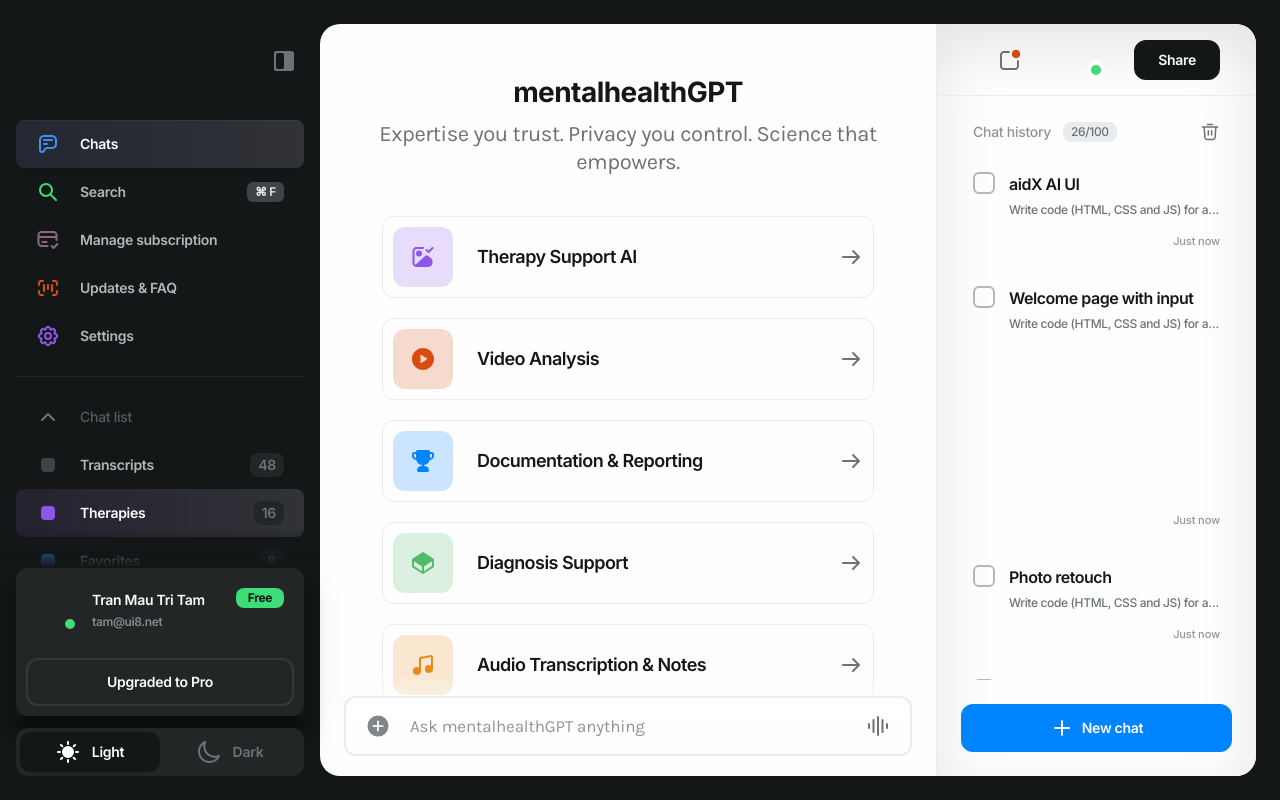
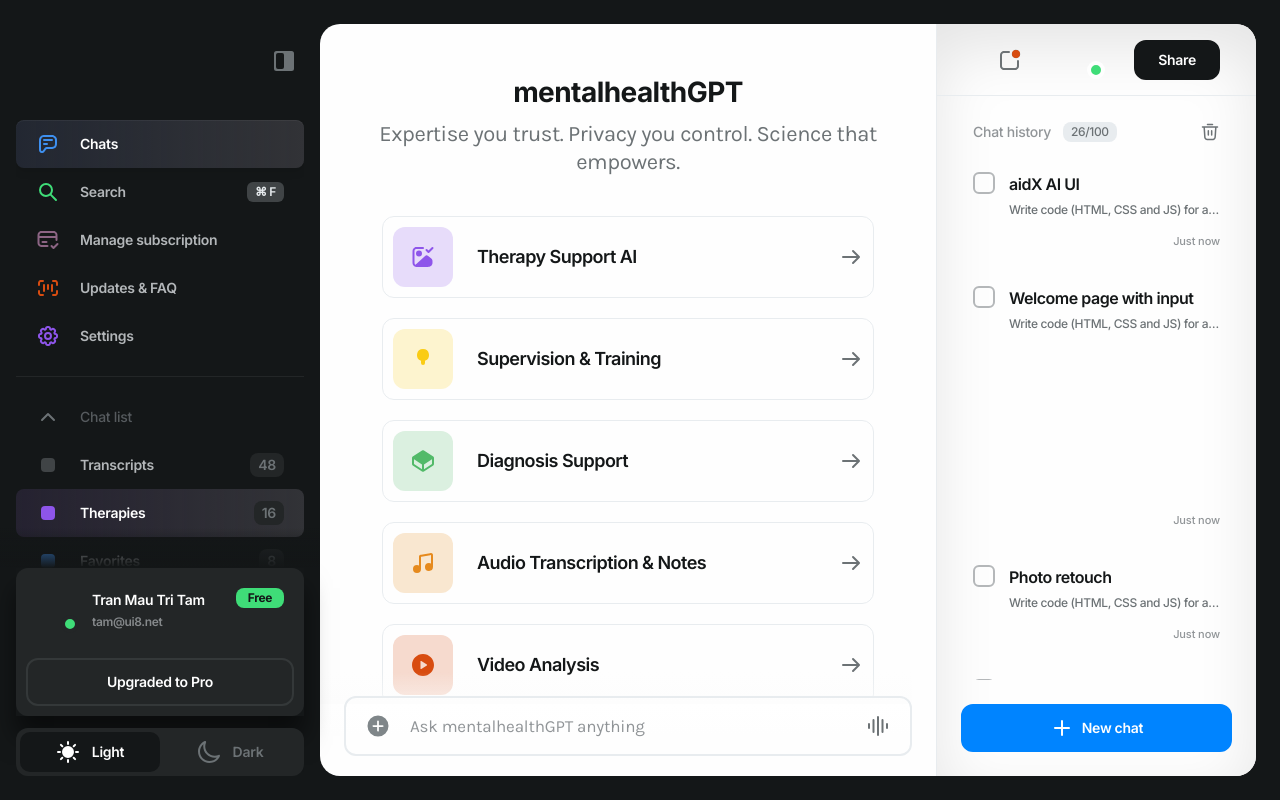
Before and after one commit to aidX-AG/mentalhealth-GPT, a Next.js app: page / in a window 1280 px wide. Built offline with nearby package versions, Linux system fonts and the light colour scheme; what @rvxlab/tailwind-plugin-ios-full-height would draw is missing.

Commit message:
feat(navigation): add Supervision & Training with lightbulb icon

```diff
--- a/components/Icon/index.tsx
+++ b/components/Icon/index.tsx
@@ -122,6 +122,8 @@ const icons: IconsType = {
         "M19.5 2A2.5 2.5 0 0 1 22 4.5v15a2.5 2.5 0 0 1-2.5 2.5h-15A2.5 2.5 0 0 1 2 19.5v-15A2.5 2.5 0 0 1 4.5 2h15zM10 4H6a2 2 0 0 0-2 2h0v12a2 2 0 0 0 2 2h0 4a2 2 0 0 0 2-2h0V6a2 2 0 0 0-2-2h0z",
     trash: "M15 2.1a.9.9 0 0 1 .122 1.792L15 3.9H9a.9.9 0 0 1-.122-1.792L9 2.1h6zm6 3a.9.9 0 0 1 .122 1.792L21 6.9h-1.159l-.691 10.361-.045.567c-.095 1.043-.221 1.573-.523 2.102a3.9 3.9 0 0 1-1.688 1.579l-.224.101c-.332.137-.661.21-1.184.248l-.38.021-.451.013-1.147.008-3.616-.001-.51-.006-.434-.011-.37-.018-.316-.027c-.341-.038-.595-.097-.84-.189l-.21-.087-.107-.05a3.9 3.9 0 0 1-1.688-1.579l-.166-.325-.088-.223c-.054-.154-.098-.32-.135-.518l-.053-.321-.046-.38-.063-.708-.062-.878L4.158 6.9H3a.9.9 0 0 1-.122-1.792L3 5.1h18zm-2.963 1.8H5.962l.691 10.315.066.741.034.277.036.226.04.185.045.152.051.129.059.115a2.1 2.1 0 0 0 .909.85l.126.054.142.044.168.035.206.027.255.02.314.014.606.012.784.003 3.776-.003.583-.011.307-.013.252-.018.206-.024.089-.014.155-.034.132-.042.118-.051a2.1 2.1 0 0 0 .909-.85c.074-.13.131-.285.179-.511l.045-.252.04-.31.037-.378.082-1.129.637-9.559zM10 9.6a.9.9 0 0 1 .892.778l.008.122v5a.9.9 0 0 1-1.792.122L9.1 15.5v-5a.9.9 0 0 1 .9-.9zm4 0a.9.9 0 0 1 .892.778l.008.122v5a.9.9 0 0 1-1.792.122L13.1 15.5v-5a.9.9 0 0 1 .9-.9z",
     trophy: "M16.805.998c.278.002.593.018.877.121a2 2 0 0 1 1.195 1.195 2.28 2.28 0 0 1 .117.684h0 1.738l.381.011c.19.013.416.043.65.14a2 2 0 0 1 1.082 1.082c.097.234.127.46.14.65l.012.589h0v.953c-.002.653-.016 1.161-.136 1.609a4 4 0 0 1-2.828 2.828c-.381.102-.805.128-1.325.134a7.01 7.01 0 0 1-5.711 4.931h0v1.071h.444c2.516 0 4.556 2.04 4.556 4.556 0 .798-.647 1.444-1.445 1.444h0-9.111c-.798 0-1.444-.647-1.444-1.444 0-2.516 2.04-4.556 4.556-4.556h0 .444v-1.071a7.01 7.01 0 0 1-5.711-4.931c-.52-.006-.944-.032-1.324-.134a4 4 0 0 1-2.828-2.828C.997 7.522.997 6.931.998 6.136v-.871l.011-.381a2.03 2.03 0 0 1 .14-.65A2 2 0 0 1 2.232 3.15a2.03 2.03 0 0 1 .65-.14l.589-.012h1.53c.009-.226.037-.465.117-.684a2 2 0 0 1 1.195-1.195c.34-.124.726-.122 1.039-.121zM4.326 4.998h-.585c-.264 0-.396 0-.5.051-.09.044-.168.118-.217.206-.056.101-.063.229-.076.485-.032.603-.028 1.229.118 1.776A2 2 0 0 0 4.48 8.93c.119.032.26.049.518.058v-3.19c0-.28 0-.42-.054-.527a.5.5 0 0 0-.219-.219c-.089-.045-.201-.053-.398-.054zm15.474.003c-.281-.001-.422-.002-.529.053a.5.5 0 0 0-.22.219c-.055.107-.055.248-.055.529v3.187c.258-.009.399-.026.518-.058a2 2 0 0 0 1.414-1.414c.142-.529.142-1.167.11-1.771-.014-.255-.02-.382-.076-.483-.049-.088-.126-.161-.216-.206-.104-.051-.235-.052-.498-.053h0z",
+    "lightbulb":
+        "M9 18h6M10 22h4M12 2a6 6 0 0 0-2 11.661V16a2 2 0 0 0 4 0v-2.339A6 6 0 0 0 12 2Z",
     upload: "M12 1.38c6.075 0 11 4.925 11 11 0 4.143-2.311 7.877-5.919 9.759l-.275.142-.209.103-.175.078-.172.067c-.545.2-1.075.244-1.787.147-.903-.122-2.203-.911-2.729-1.654-.077-.109-.147-.218-.21-.329-.359-.628-.477-1.096-.511-2.11l-.01-.47-.002-.264L11 10.795l-2.293 2.292a1 1 0 0 1-1.497-1.32l.083-.094 4-4a1.01 1.01 0 0 1 .112-.097l.111-.072.113-.053.105-.035.118-.025.089-.009.134.001.125.017.111.029.111.044.097.052.105.074.082.073 4 4a1 1 0 0 1-1.32 1.497l-.094-.083L13 10.795l.002 7.227.012.54.016.28c.033.421.1.629.231.859a2.03 2.03 0 0 0 .106.166c.206.291 1.012.779 1.364.827.404.055.609.038.828-.043l.156-.065.441-.222C19.109 18.825 21 15.771 21 12.38a9 9 0 1 0-18 0c0 3.251 1.737 6.198 4.501 7.797a1 1 0 1 1-1.001 1.731C3.124 19.955 1 16.352 1 12.38c0-6.075 4.925-11 11-11z",
     "user-check":
         "M22.707 2.777a1 1 0 0 1 0 1.414l-4 4a1 1 0 0 1-1.414 0l-2-2a1 1 0 0 1 1.414-1.414L18 6.07l3.293-3.293a1 1 0 0 1 1.414 0zM6.758 13.484h4.483l2.011.044c.562.046 1.079.144 1.564.392a4 4 0 0 1 1.748 1.748c.247.485.346 1.002.392 1.564.044.541.044 1.206.044 2.011l-.01.851a1.51 1.51 0 0 1-.153.571 1.5 1.5 0 0 1-.656.656 1.51 1.51 0 0 1-.571.153c-.125.01-.268.01-.387.01-4.149-.001-8.298-.001-12.446 0-.119 0-.261 0-.387-.01a1.51 1.51 0 0 1-.571-.153 1.5 1.5 0 0 1-.656-.656c-.111-.218-.141-.426-.153-.571-.023-.282-.01-.569-.01-.851 0-.805 0-1.469.044-2.011.046-.562.144-1.079.392-1.564a4 4 0 0 1 1.748-1.748c.485-.247 1.002-.346 1.564-.392.541-.044 1.206-.044 2.011-.044zM4.5 6.984a4.5 4.5 0 0 1 9 0 4.5 4.5 0 0 1-9 0z",
--- a/constants/navigation.tsx
+++ b/constants/navigation.tsx
@@ -6,27 +6,33 @@ export const navigation = [
         url: "/therapy-support",
     },
     {
+        title: "Supervision & Training",
+        icon: "lightbulb",
+        color: "#FACC15",
+        url: "/supervision-training",
+    },
+    {
+        title: "Diagnosis Support",
+        icon: "codepen",
+        color: "#52BA69",
+        url: "/diagnosis-support",
+    },
+    {
+        title: "Audio Transcription & Notes",
+        icon: "music-note",
+        color: "#E68A1D",
+        url: "/audio-transcription",
+    },
+    {
         title: "Video Analysis",
         icon: "play-circle",
         color: "#D84C10",
-        url: "/video-generation",
+        url: "/video-analysis",
     },
     {
         title: "Documentation & Reporting",
         icon: "trophy",
         color: "#0084FF",
-        url: "/education-feedback",
-    },
-    {
-        title: "Diagnosis Support",
-        icon: "codepen",
-        color: "#52BA69",
-        url: "/code-generation",
-    },
-    {
-        title: "Audio Transcription & Notes",
-        icon: "music-note",
-        color: "#E68A1D",
-        url: "/audio-generation",
+        url: "/documentation-reports",
     },
 ];
```
